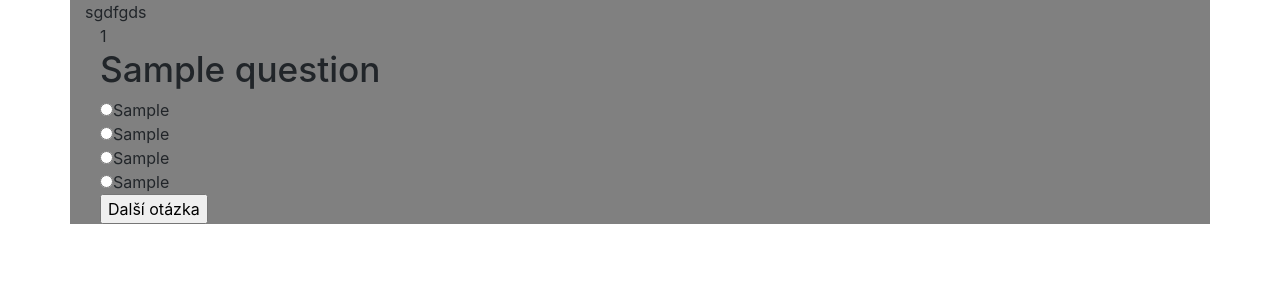
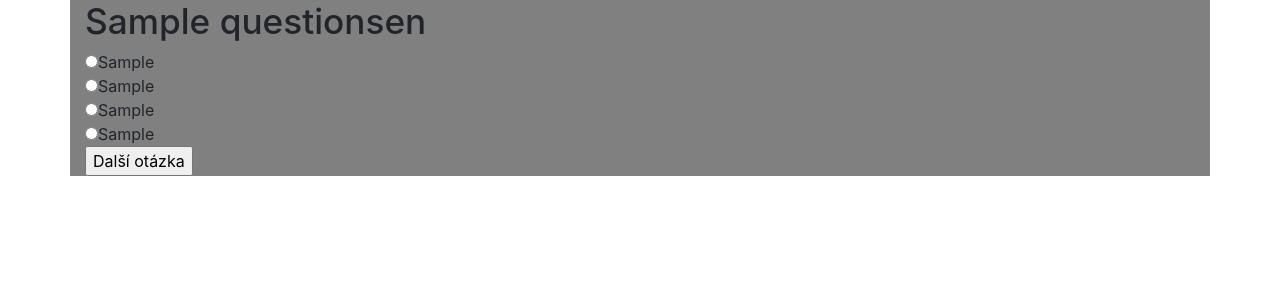
Before and after one commit to Badgun200/WebSprint2019, a PHP site: page /question.php in a window 1280 px wide. Shown: the part 56-356 px from the top of the page. Run offline with PHP 8.4, Linux system fonts and the light colour scheme; the visitor is signed in with stand-in values (Sample User, id 1); tables that the repository leaves empty or names only in its code hold one stand-in row (values such as "Sample post"); data that the repository does not hold is empty.

Commit message:
CZ/EN works

```diff
--- a/question.php
+++ b/question.php
@@ -16,25 +16,20 @@ require "head.php";
       $curr_q = 1;
     }
     $curr_q = $_SESSION['Question'];
-    if($curr_q>1){
-      updateSums($_POST['answer'],$curr_q-1);
-    }
 
 
 
-    echo '<div class="container"> sgdfgds';
+
+    echo '<div class="container">';
     if($_SESSION['Lang'] == 'EN') {
     $question = mysqli_query($con, "SELECT question FROM questionsEN WHERE ID=".$curr_q);}
     else {$question = mysqli_query($con, "SELECT question FROM questions WHERE ID=".$curr_q);}
-
-    echo '<div class="container">'.$curr_q;
-    $question = mysqli_query($con, "SELECT question FROM questions WHERE ID=".$curr_q);
 
     $row = mysqli_fetch_row($question);
     echo '<h1>'.$row[0].'</h1>';
     if($_SESSION['Lang'] == 'EN') {
     $answers = mysqli_query($con,"SELECT A,B,C,D FROM answersEN WHERE ID=".$curr_q);}
-    else {$answers = mysqli_query($con,"SELECT A,B,C,D FROM answersEN WHERE ID=".$curr_q);}
+    else {$answers = mysqli_query($con,"SELECT A,B,C,D FROM answers WHERE ID=".$curr_q);}
     $row = mysqli_fetch_row($answers);
 
     echo '<form action="count.php" method="post">
--- a/start.php
+++ b/start.php
@@ -1,7 +1,7 @@
 <?php
 session_start();
 $_SESSION['Question'] = 1;
-$_SESSION['lang'] = $_POST['lang'];
+$_SESSION['Lang'] = $_POST['lang'];
 $_SESSION['U']=0;
 $_SESSION['Q']=0;
 $_SESSION['O']=0;
```
